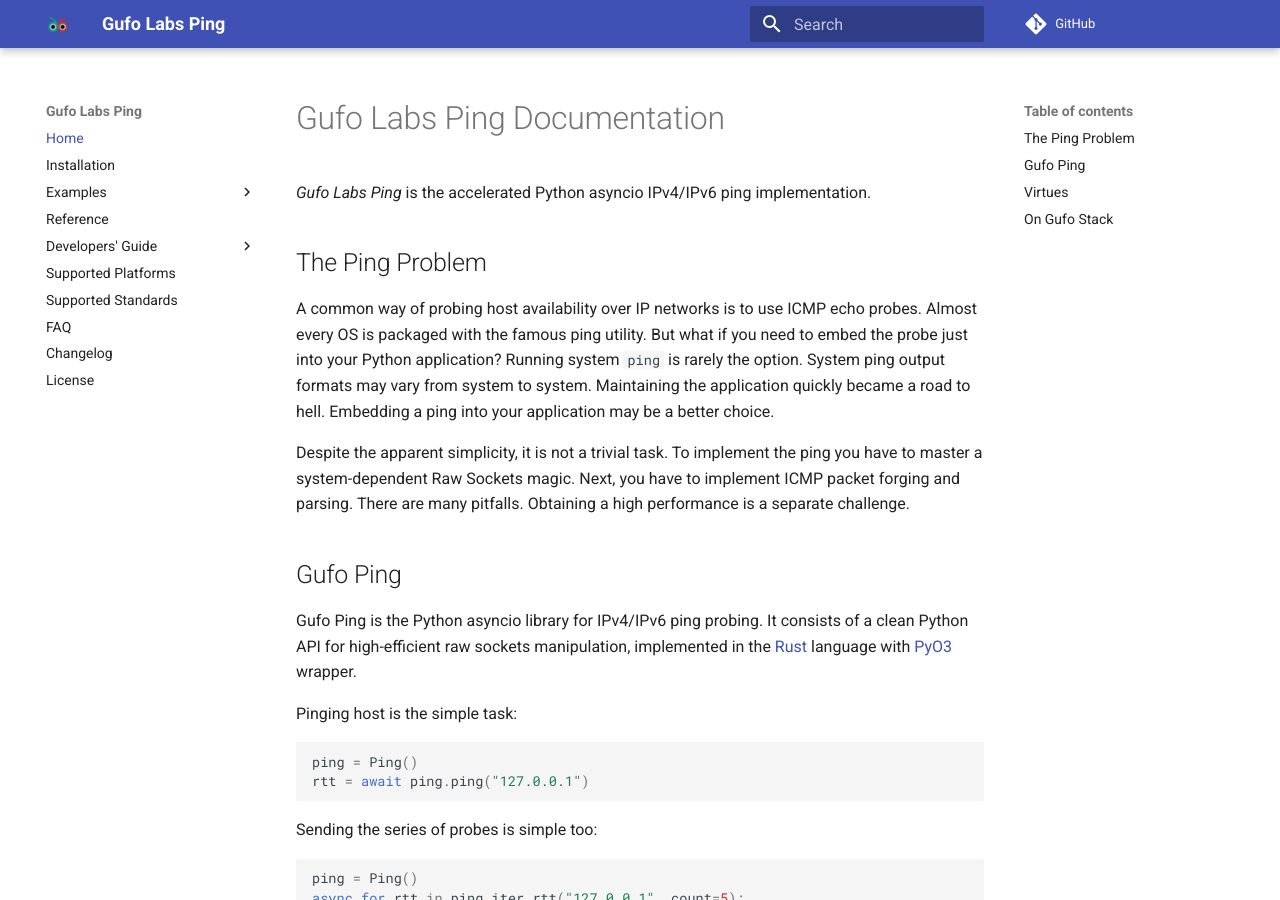
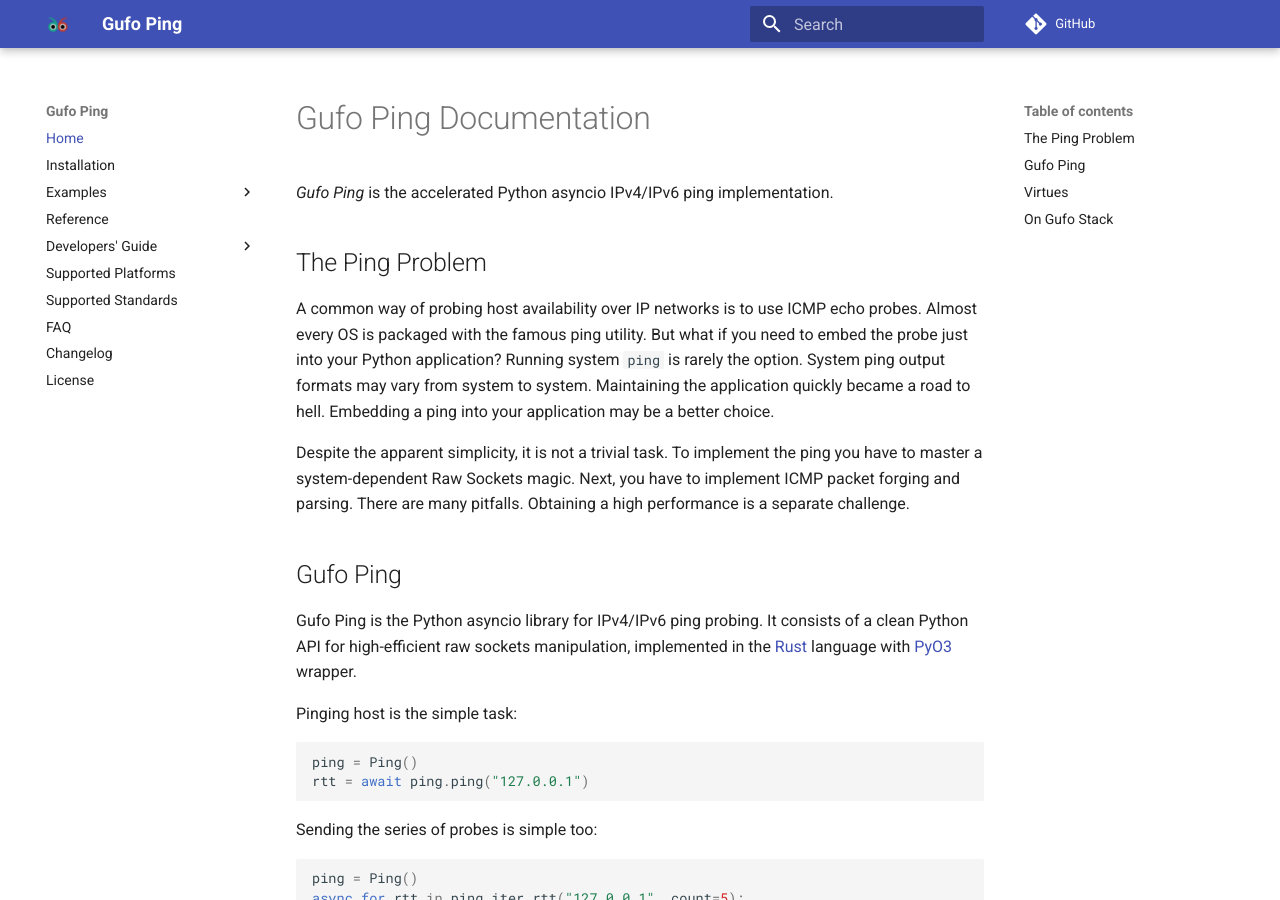
Before and after one commit to gufolabs/gufo_ping, an MkDocs documentation site: the page built from docs/index.md, in a window 1280 px wide and 900 px high. Built offline with MkDocs 1.6.1 and Material for MkDocs 9.7.7, drawn with Linux system fonts in a browser that asks for light colours; comment, search, counter and statistics services are not loaded.

Commit message:
Fix branding

```diff
--- a/docs/index.md
+++ b/docs/index.md
@@ -1,6 +1,6 @@
-# Gufo Labs Ping Documentation
+# Gufo Ping Documentation
 
-*Gufo Labs Ping* is the accelerated Python asyncio IPv4/IPv6 ping implementation.
+*Gufo Ping* is the accelerated Python asyncio IPv4/IPv6 ping implementation.
 
 ## The Ping Problem
 
--- a/mkdocs.yml
+++ b/mkdocs.yml
@@ -1,5 +1,5 @@
-site_name: Gufo Labs Ping
-site_description: Gufo Labs Ping Documentation
+site_name: Gufo Ping
+site_description: Gufo Ping Documentation
 site_author: Gufo Labs
 site_url: "https://docs.gufolabs.com/gufo_ping/"
 copyright: "&copy; 2022, Gufo Labs"
```
